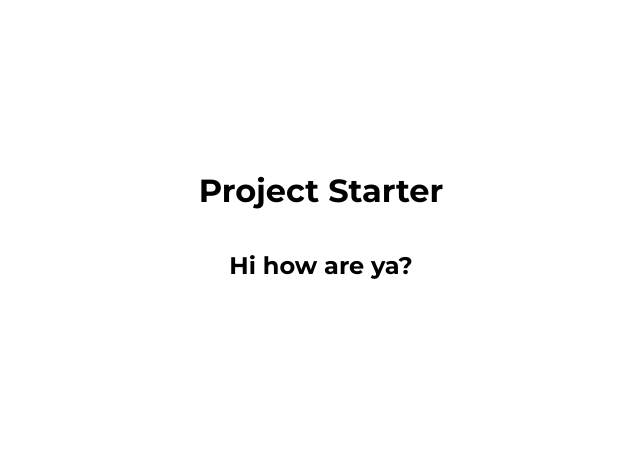
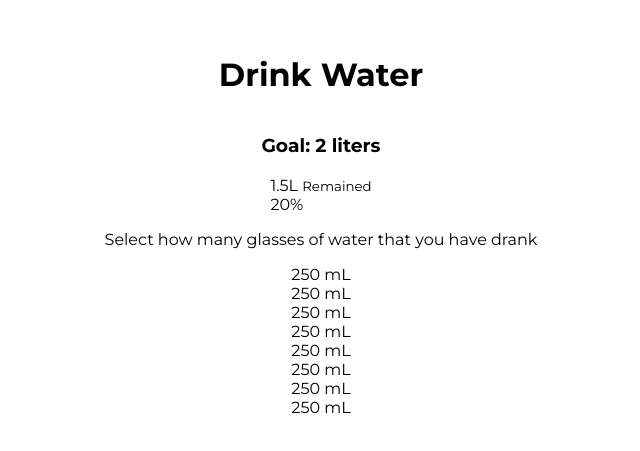
Before and after one commit to SophiaGrace16/drink_water_50DaysofJS, a plain HTML site: page index.html in a window 1280 px wide. Shown: the part 207-658 px from the top of the page, without its empty margins (319-959 px from the left). Drawn offline with Linux system fonts and the light colour scheme.

Commit message:
adding html" git push "

```diff
--- a/index.html
+++ b/index.html
@@ -7,11 +7,35 @@
     <!-- May not need font awesome in every project, be sure to comment out -->
     <link rel="stylesheet" href="https://cdnjs.cloudflare.com/ajax/libs/font-awesome/5.15.2/css/all.min.css" integrity="sha512-HK5fgLBL+xu6dm/Ii3z4xhlSUyZgTT9tuc/hSrtw6uzJOvgRr2a9jyxxT1ely+B+xFAmJKVSTbpM/CuL7qxO8w==" crossorigin="anonymous" />
     <link rel="stylesheet" href="style.css">
-    <title>My Project Starter</title>
+    <title>Drink Water</title>
 </head>
 <body>
-    <h1>Project Starter</h1>
-    <h2>Hi how are ya?</h2>
+
+    <h1>Drink Water</h1>
+    <h3>Goal: 2 liters</h3>
+
+    <div class="cup">
+        <div class="remained" id="remained">
+            <span id="liters">1.5L</span>
+            <small>Remained</small>
+        </div>
+
+        <div class="percentage" id="percentage">
+            20%
+        </div>
+    </div>
+
+    <p class="text">Select how many glasses of water that you have drank</p>
+
+    <div class="cup cup-small full">250 mL</div>
+    <div class="cup cup-small full">250 mL</div>
+    <div class="cup cup-small full">250 mL</div>
+    <div class="cup cup-small">250 mL</div>
+    <div class="cup cup-small">250 mL</div>
+    <div class="cup cup-small">250 mL</div>
+    <div class="cup cup-small">250 mL</div>
+    <div class="cup cup-small">250 mL</div>
+
     <script src="script.js"></script>
 </body>
 </html>
```
